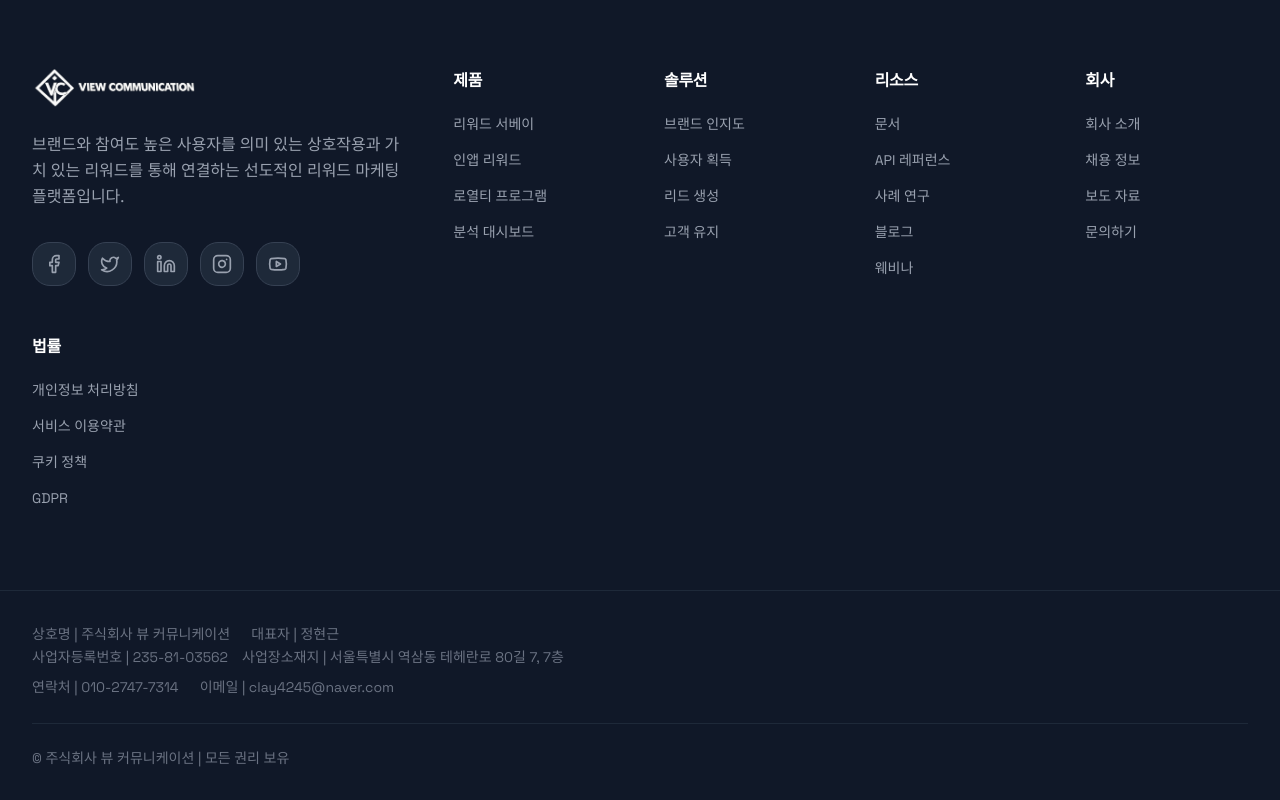
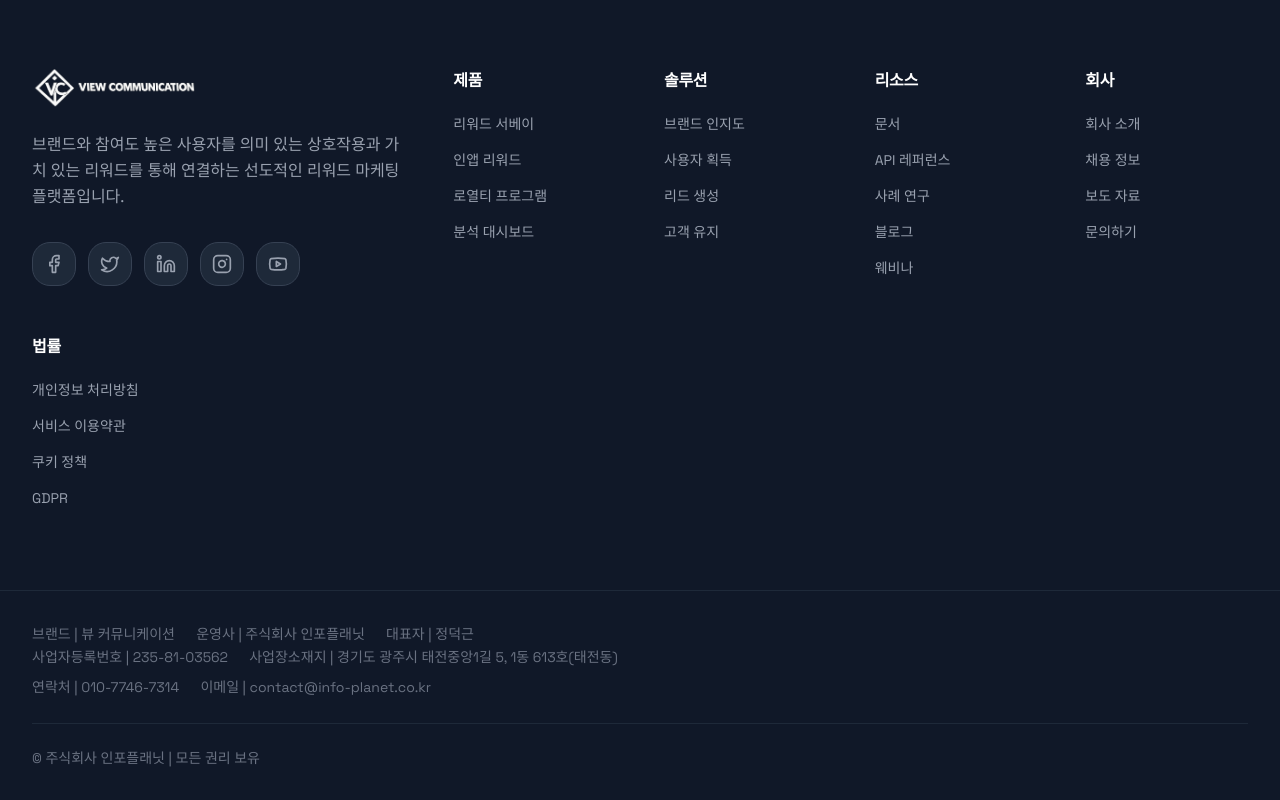
Before and after one commit to dev-semicolon/view, a Next.js app: page / in a window 1280 px wide. Shown: the part 10112-10912 px from the top of the page. Built offline with nearby package versions, Linux system fonts and the light colour scheme.

Commit message:
fix: align public operator information

```diff
--- a/app/layout.tsx
+++ b/app/layout.tsx
@@ -21,9 +21,9 @@ export const metadata: Metadata = {
     "로열티 프로그램", "리워드 서베이", "성과형 광고", "모바일 광고", "온라인 마케팅",
     "광고 솔루션", "디지털 마케팅", "퍼포먼스 마케팅", "CPA 광고", "브랜드 마케팅"
   ],
-  authors: [{ name: "InfoPlanet", url: "https://view-communication.co.kr" }],
-  creator: "InfoPlanet",
-  publisher: "InfoPlanet",
+  authors: [{ name: "INFOPLANET", url: "https://www.info-planet.co.kr" }],
+  creator: "INFOPLANET",
+  publisher: "INFOPLANET",
   formatDetection: {
     email: false,
     address: false,
@@ -83,8 +83,8 @@ export default function RootLayout({
   const jsonLd = {
     '@context': 'https://schema.org',
     '@type': 'Organization',
-    name: '주식회사 뷰 커뮤니케이션',
-    alternateName: 'InfoPlanet',
+    name: '주식회사 인포플래닛',
+    alternateName: '뷰 커뮤니케이션',
     url: 'https://view-communication.co.kr',
     logo: 'https://view-communication.co.kr/logos/logo.png',
     description: '브랜드와 소비자를 연결하는 미션 기반 리워드 광고 솔루션',
@@ -93,25 +93,15 @@ export default function RootLayout({
       addressCountry: 'KR',
       addressRegion: '경기도',
       addressLocality: '광주시',
-      streetAddress: '테헤란로 80길 7, 7층',
+      streetAddress: '태전중앙1길 5, 1동 613호(태전동)',
     },
     contactPoint: {
       '@type': 'ContactPoint',
-      telephone: '+82-10-2747-7314',
-      email: 'clay4245@naver.com',
+      telephone: '+82-10-7746-7314',
+      email: 'contact@info-planet.co.kr',
       contactType: 'Customer Service',
       availableLanguage: ['Korean'],
     },
-    foundingDate: '2024',
-    founder: {
-      '@type': 'Person',
-      name: '정현근',
-    },
-    sameAs: [
-      'https://www.facebook.com/infoplanet',
-      'https://www.instagram.com/infoplanet',
-      'https://twitter.com/infoplanet',
-    ],
   }
 
   return (
--- a/components/contact-section.tsx
+++ b/components/contact-section.tsx
@@ -55,7 +55,7 @@ export function ContactSection() {
     {
       icon: Mail,
       title: "이메일",
-      content: "clay4245@naver.com",
+      content: "contact@info-planet.co.kr",
       description: "기업 문의 전용",
       gradient: "bg-gradient-blue-purple",
     },
@@ -69,8 +69,8 @@ export function ContactSection() {
     {
       icon: MapPin,
       title: "본사",
-      content: "서울특별시 역삼동",
-      description: "테헤란로 80길 7, 7층",
+      content: "경기도 광주시",
+      description: "태전중앙1길 5, 1동 613호(태전동)",
       gradient: "bg-gradient-cyan-blue",
     },
   ]
--- a/components/footer.tsx
+++ b/components/footer.tsx
@@ -124,15 +124,15 @@ export function Footer() {
         <div className="max-w-7xl mx-auto px-4 sm:px-6 lg:px-8 py-6 md:py-8">
           <div className="mb-4 md:mb-6 text-xs md:text-sm text-gray-500 leading-relaxed">
             <div className="flex flex-col space-y-1 md:space-y-2">
-              <span>상호명 | 주식회사 뷰 커뮤니케이션 &emsp; 대표자 | 정현근 <br/> 사업자등록번호 | 235-81-03562&emsp;사업장소재지 | 서울특별시 역삼동 <br className="block md:hidden"/>테헤란로 80길 7, 7층</span>
-              <span>연락처 | 010-2747-7314 &emsp; 이메일 | clay4245@naver.com</span>
+              <span>브랜드 | 뷰 커뮤니케이션 &emsp; 운영사 | 주식회사 인포플래닛 &emsp; 대표자 | 정덕근 <br/> 사업자등록번호 | 235-81-03562 &emsp; 사업장소재지 | 경기도 광주시 <br className="block md:hidden"/>태전중앙1길 5, 1동 613호(태전동)</span>
+              <span>연락처 | 010-7746-7314 &emsp; 이메일 | contact@info-planet.co.kr</span>
             </div>
           </div>
 
           <Separator className="bg-gray-800 mb-4 md:mb-6" />
 
           <div className="flex flex-col md:flex-row justify-between items-center space-y-2 md:space-y-0">
-            <div className="text-xs md:text-sm text-gray-500">© 주식회사 뷰 커뮤니케이션 | 모든 권리 보유</div>
+            <div className="text-xs md:text-sm text-gray-500">© 주식회사 인포플래닛 | 모든 권리 보유</div>
           </div>
         </div>
       </div>
```
